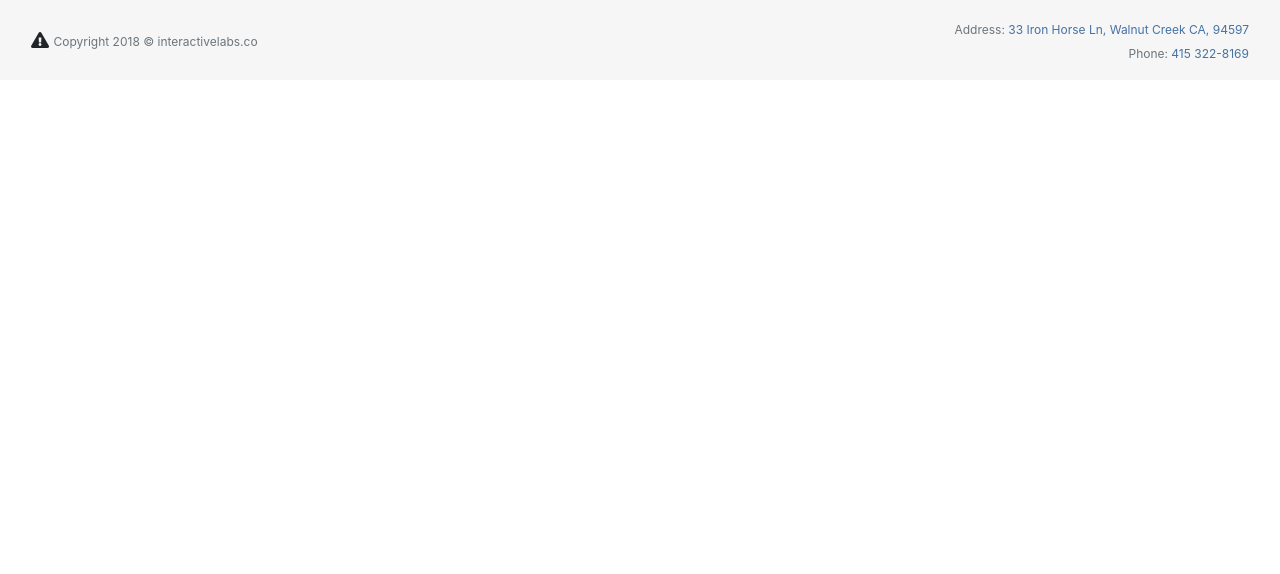
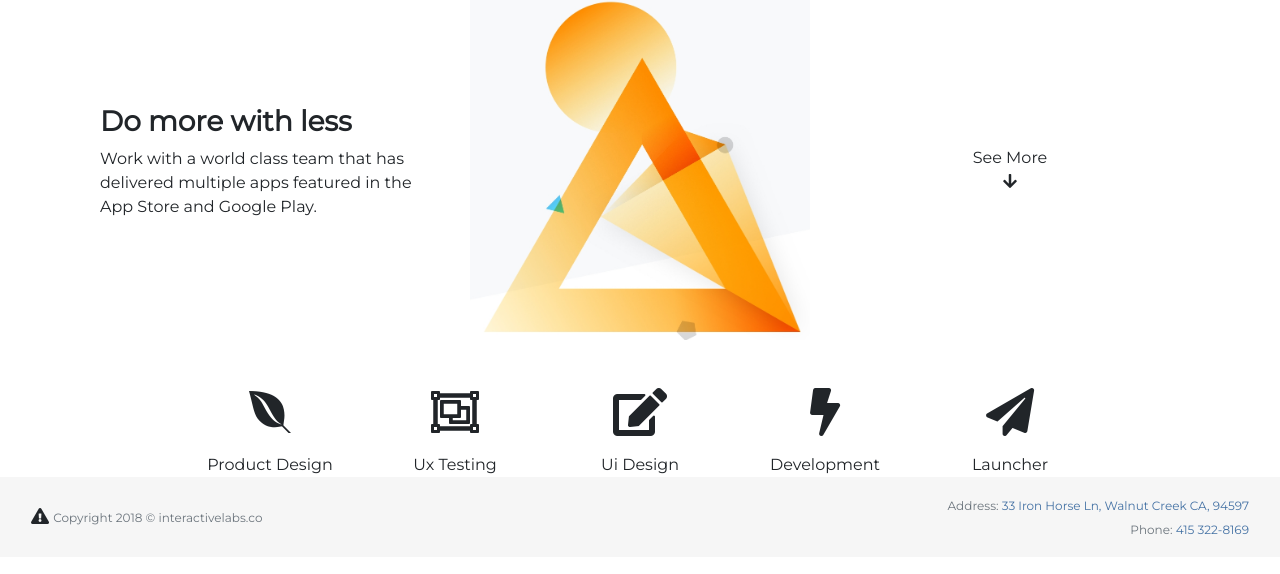
Before and after one commit to heyapricot/iLabs, a plain HTML site: page index.html in a window 1280 px wide. Drawn offline with nearby package versions, Linux system fonts and the light colour scheme.

Commit message:
Merged into cover

```diff
--- a/assets/stylesheets/cover.css
+++ b/assets/stylesheets/cover.css
@@ -1,9 +1 @@
 /*Cover style rules*/
-
-body {
-    font-family: Montserrat, sans-serif;
-}
-
-.text-block-title {
-    font-weight: 900;
-}
--- a/assets/stylesheets/main.css
+++ b/assets/stylesheets/main.css
@@ -1,6 +1,12 @@
 /* START OF COVER */
 
+body {
+  font-family: Montserrat, sans-serif;
+}
 
+.text-block-title {
+  font-weight: 900;
+}
 
 
 
--- a/index.html
+++ b/index.html
@@ -13,8 +13,73 @@
 
   <body>
     <section id="cover">
+    <div class="container">
+      <div class="row justify-content-center">
+        <div class="col d-flex">
+          <div class="align-self-center">
+            <h3 class="text-block-title">Do more with less</h3>
+            <p>
+              Work with a world class team that has delivered multiple apps featured in the App Store and Google Play.
+            </p>
+          </div>
+        </div>
+        <div class="col">
+          <img src="assets/images/logo.jpg" class="img-fluid">
+        </div>
+        <div class="col d-flex justify-content-center">
+          <div class="align-self-center text-center">
+            See More<br>
+            <i class="fas fa-arrow-down"></i>
+          </div>
+        </div>
+      </div>
+      <div class="row mt-5">
+        <div class="col-1"></div>
+        <div class="col-2 justify-content-center text-center">
+          <div>
+            <i class="fab fa-envira fa-3x"></i>
+          </div>
+          <div class="mt-3">
+            Product Design
+          </div>
+        </div>
+        <div class="col-2 justify-content-center text-center">
+          <div>
+            <i class="far fa-object-group fa-3x"></i>
+          </div>
+          <div class="mt-3">
+            Ux Testing
+          </div>
+        </div>
+        <div class="col-2 justify-content-center text-center">
+          <div>
+            <i class="fas fa-edit fa-3x"></i>
+          </div>
+          <div class="mt-3">
+            Ui Design
+          </div>
+        </div>
+        <div class="col-2 justify-content-center text-center">
+          <div>
+            <i class="fas fa-bolt fa-3x"></i>
+          </div>
+          <div class="mt-3">
+            Development
+          </div>
+        </div>
+        <div class="col-2 justify-content-center text-center">
+          <div>
+            <i class="fas fa-paper-plane fa-3x"></i>
+          </div>
+          <div class="mt-3">
+            Launcher
+          </div>
+        </div>
 
-    </section>
+        <div class="col-1"></div>
+      </div>
+    </div>
+  </section>
 
     <section id="article">
 
```
